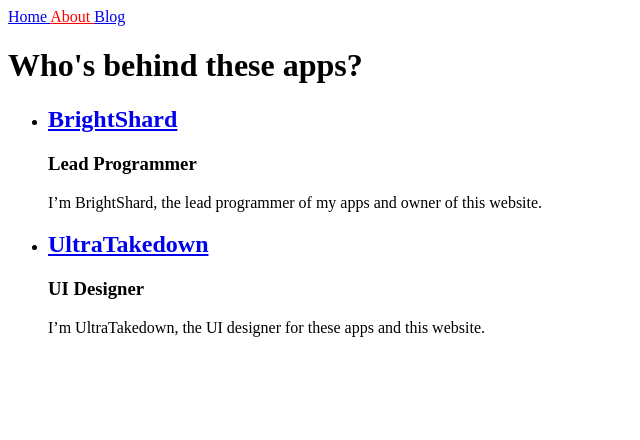
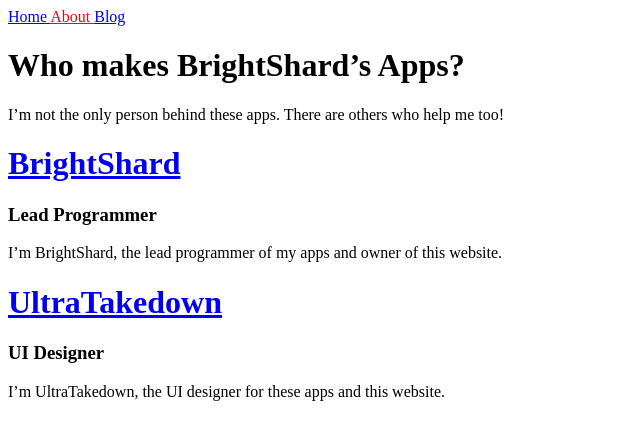
Before and after one commit to Bright-Shard/website, a Jekyll site: the page built from about.md, in a window 1280 px wide. Shown: the top 440 px of the page, without its empty margins (0-640 px from the left). Built offline with Jekyll 4.4.1, drawn with Linux system fonts in a browser that asks for light colours.

Commit message:
Alpha Release 0.1 Testing out making the website with Markdown. I have a few basic pages and the groundwork laid for everything else to be ready!

```diff
--- a/about.html
+++ /dev/null
@@ -1,16 +0,0 @@
----
-layout: default
-title: About Us
----
-<!DOCTYPE html>
-<h1>Who's behind these apps?</h1>
-
-<ul>
-  {% for author in site.authors %}
-    <li>
-      <h2><a href="{{author.url}}">{{author.name}}</a></h2>
-      <h3>{{author.position}}</h3>
-      <p>{{author.content | markdownify}}</p>
-    </li>
-  {% endfor %}
-</ul>
--- /dev/null
+++ b/about.md
@@ -0,0 +1,13 @@
+---
+layout: default
+title: About Us
+---
+# Who makes BrightShard's Apps?
+
+I'm not the only person behind these apps. There are others who help me too!
+
+{% for author in site.authors %}
+# [{{author.name}}]({{author.url}})
+### {{author.position}}
+{{author.content | markdownify}}
+{% endfor %}
```
Also changed, not shown: 404.html (deleted, +0 -25 lines), 404.md (added, +8 -0 lines), _layouts/author.html (deleted, +0 -15 lines), _layouts/author.md (added, +13 -0 lines), about.markdown (deleted, +0 -18 lines), blog.html (deleted, +0 -14 lines), blog.md (added, +9 -0 lines), index.md (+1 -0 lines).
